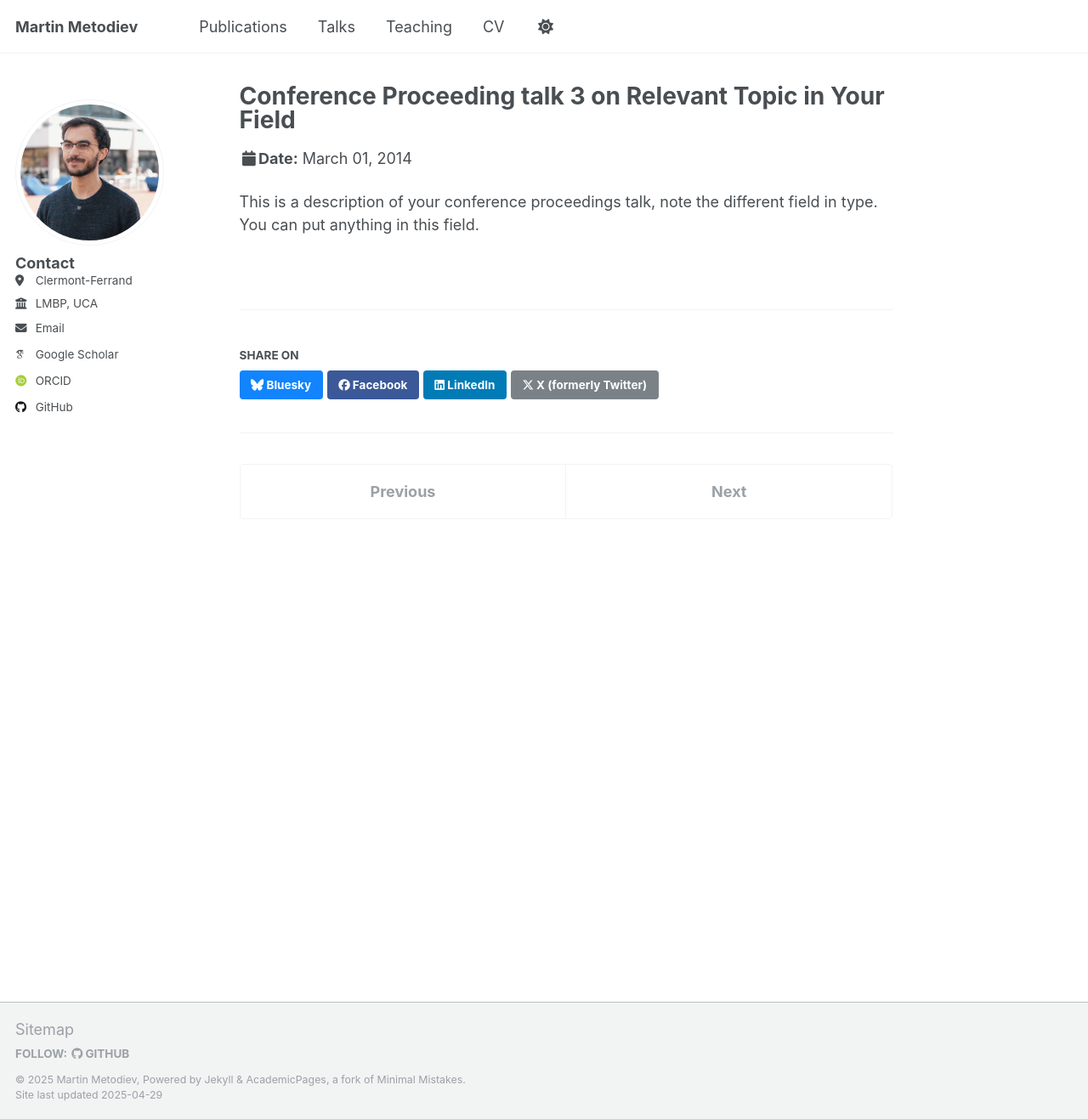
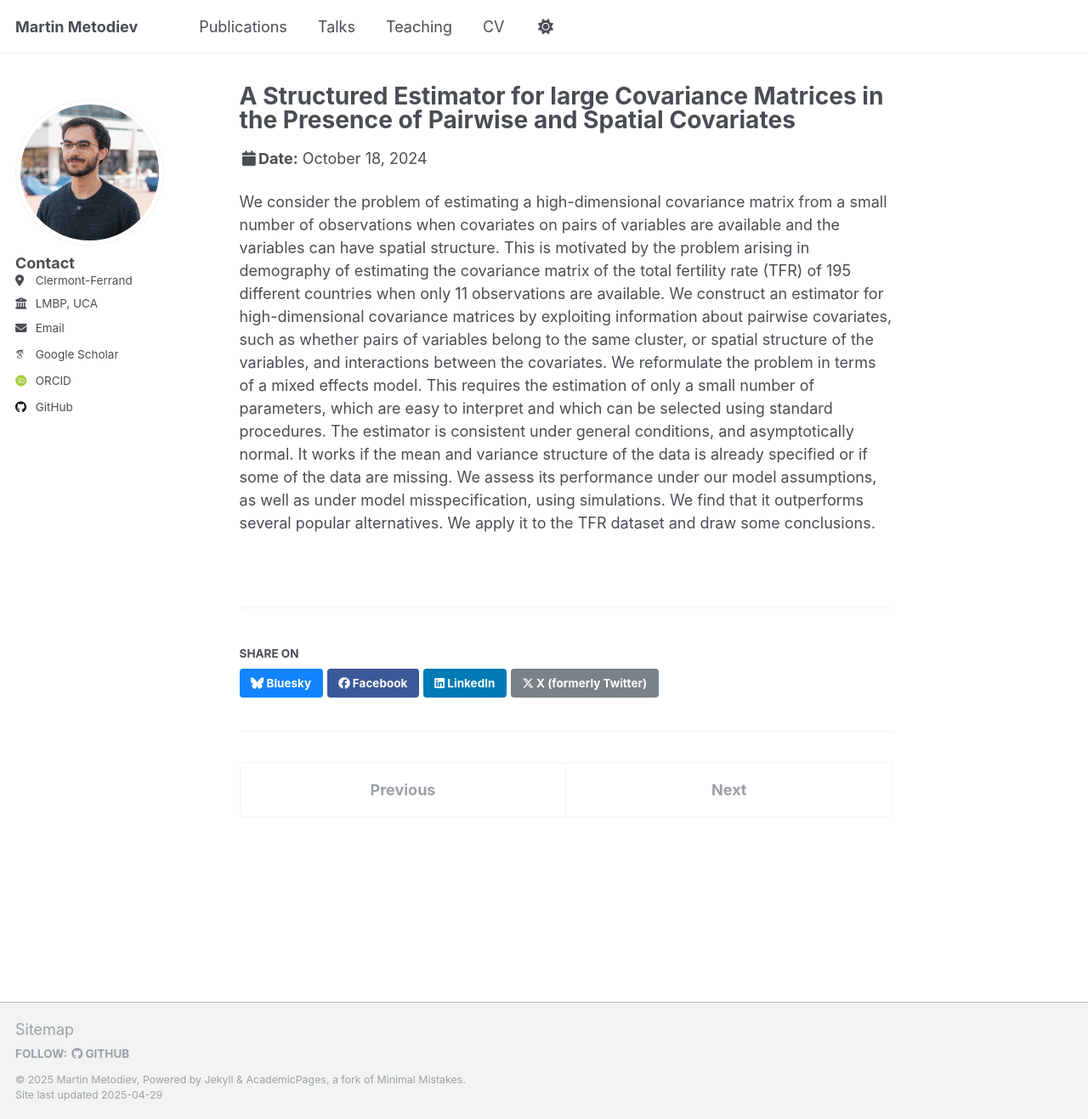
Before and after one commit to m-metodiev/m-metodiev.github.io, a Jekyll site: the page built from _talks/2014-03-01-talk-3.md, in a window 1280 px wide and 1317 px high. Shown: the whole window at 85% size. Built offline with Jekyll 4.4.1, drawn with Linux system fonts in a browser that asks for light colours; some web fonts are replaced.

Commit message:
Update 2014-03-01-talk-3.md

```diff
--- a/_talks/2014-03-01-talk-3.md
+++ b/_talks/2014-03-01-talk-3.md
@@ -1,11 +1,11 @@
 ---
-title: "Conference Proceeding talk 3 on Relevant Topic in Your Field"
+title: "A Structured Estimator for large Covariance Matrices in the Presence of Pairwise and Spatial Covariates"
 collection: talks
-type: "Conference proceedings talk"
+type: "Talk"
 permalink: /talks/2014-03-01-talk-3
-venue: "Testing Institute of America 2014 Annual Conference"
-date: 2014-03-01
-location: "Los Angeles, CA, USA"
+venue: "University of Amsterdam"
+date: 2024-10-18
+location: "Amsterdam, The Netherlands"
 ---
 
-This is a description of your conference proceedings talk, note the different field in type. You can put anything in this field.
+We consider the problem of estimating a high-dimensional covariance matrix from a small number of observations when covariates on pairs of variables are available and the variables can have spatial structure. This is motivated by the problem arising in demography of estimating the covariance matrix of the total fertility rate (TFR) of 195 different countries when only 11 observations are available. We construct an estimator for high-dimensional covariance matrices by exploiting information about pairwise covariates, such as whether pairs of variables belong to the same cluster, or spatial structure of the variables, and interactions between the covariates. We reformulate the problem in terms of a mixed effects model. This requires the estimation of only a small number of parameters, which are easy to interpret and which can be selected using standard procedures. The estimator is consistent under general conditions, and asymptotically normal. It works if the mean and variance structure of the data is already specified or if some of the data are missing. We assess its performance under our model assumptions, as well as under model misspecification, using simulations. We find that it outperforms several popular alternatives. We apply it to the TFR dataset and draw some conclusions.
```
